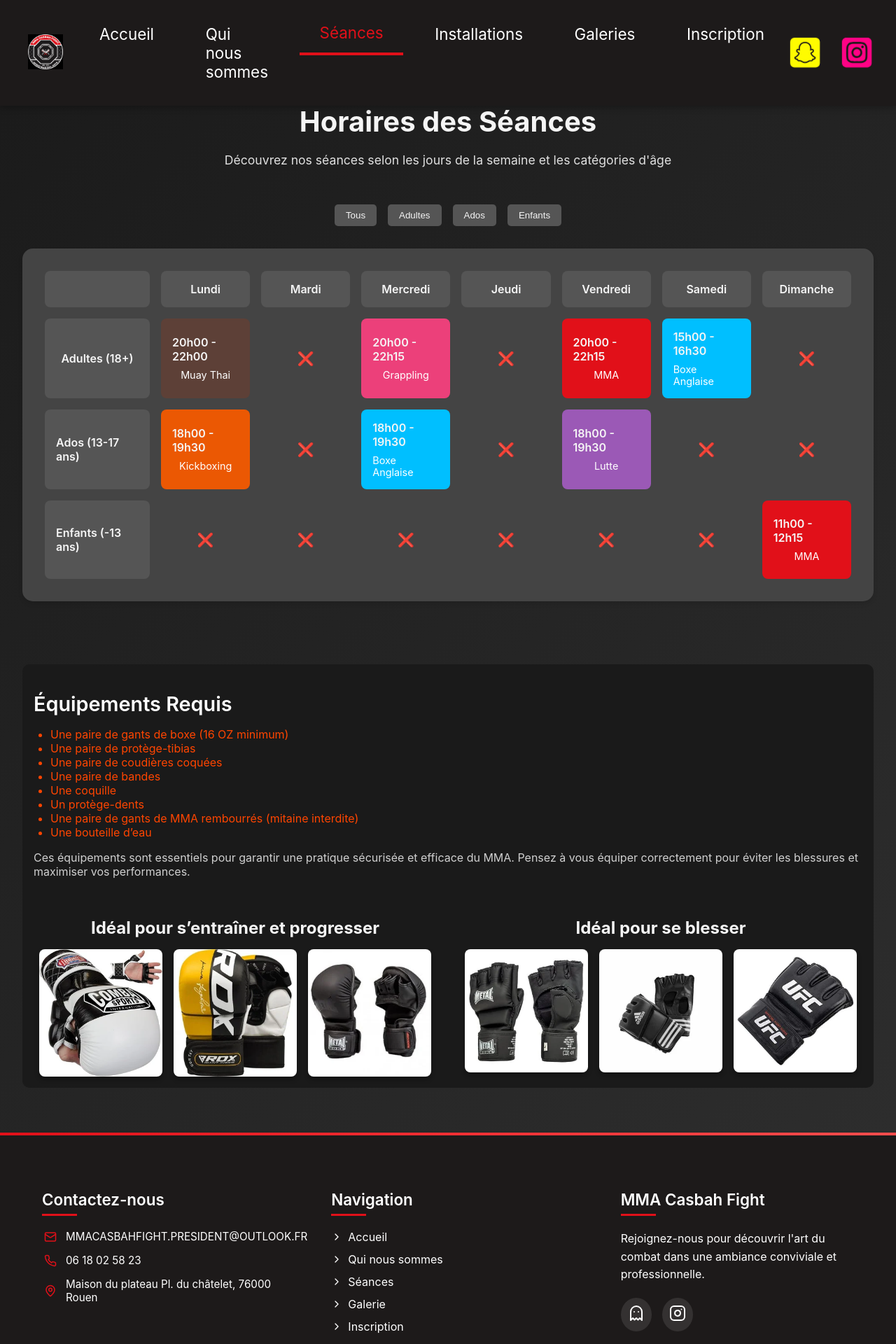
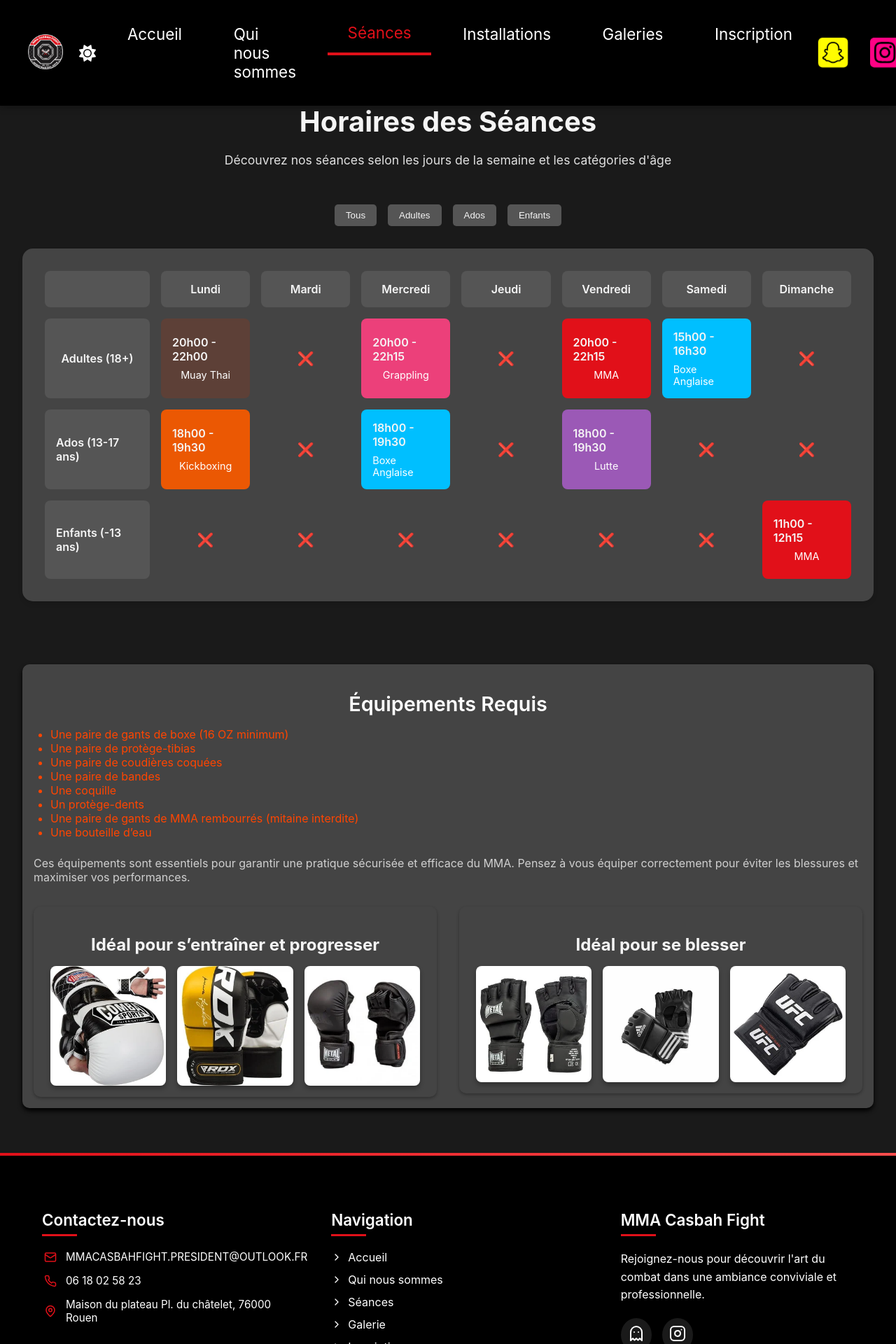
Before and after one commit to YHA76/my-mma-club-frontend, a React (Create React App) app: page /seances in a window 1280 px wide. Shown: the top 1920 px of the page at 70% size. Built offline with nearby package versions, Linux system fonts and the light colour scheme.

Commit message:
add light-mode

```diff
--- a/src/App.js
+++ b/src/App.js
@@ -7,9 +7,11 @@ import Seances from './views/Seances';
 import Gallery from './views/Gallery';
 import Inscription from './views/Inscription';
 import Installations from './views/Installations.js';
+import { ThemeProvider } from './context/ThemeContext';
 
 function App() {
   return (
+    <ThemeProvider>
     <Router>  {/* Le Router encapsule toutes les routes et le Navbar */}
       <Routes>
         <Route path="/" element={<Home />} />
@@ -20,6 +22,8 @@ function App() {
         <Route path='/installations' element={<Installations />} />
       </Routes>
     </Router>
+    </ThemeProvider>
+
   );
 }
 
--- a/src/components/NavBar.js
+++ b/src/components/NavBar.js
@@ -1,13 +1,23 @@
 import React, { useState } from 'react';
 import { NavLink } from 'react-router-dom';
 import { FontAwesomeIcon } from '@fortawesome/react-fontawesome';
-import { faSquareSnapchat, faSquareInstagram } from '@fortawesome/free-brands-svg-icons';
-import { faBars, faTimes } from '@fortawesome/free-solid-svg-icons';
+import {
+  faSquareSnapchat,
+  faSquareInstagram
+} from '@fortawesome/free-brands-svg-icons';
+import {
+  faBars,
+  faTimes,
+  faSun,
+  faMoon
+} from '@fortawesome/free-solid-svg-icons';
+import { useTheme } from '../context/ThemeContext';
 import '../styles/NavBar.css';
 import logo from '../assets/images/logo.jpg';
 
 function Navbar() {
   const [isOpen, setIsOpen] = useState(false);
+  const { isDark, toggleTheme } = useTheme();
 
   const navItems = [
     { path: "/", label: "Accueil" },
@@ -19,13 +29,26 @@ function Navbar() {
   ];
 
   return (
-    <nav className="navbar">
+    <nav className={`navbar ${isDark ? 'dark' : 'light'}`}>
       <div className="navbar-container">
         <div className="navbar-logo">
           <NavLink to="/">
             <img src={logo} alt="Logo du Club" className="logo-image" />
           </NavLink>
         </div>
+
+        <button
+          className="theme-toggle"
+          onClick={toggleTheme}
+          aria-label="Changer le thème"
+        >
+          <FontAwesomeIcon
+            icon={isDark ? faSun : faMoon}
+            className="theme-icon"
+            color='white'
+          />
+        </button>
+
         <button className="mobile-menu-btn" onClick={() => setIsOpen(!isOpen)}>
           <FontAwesomeIcon icon={isOpen ? faTimes : faBars} />
         </button>
@@ -36,7 +59,6 @@ function Navbar() {
               <NavLink
                 to={item.path}
                 className="navLink"
-                exact={item.exact}
                 onClick={() => setIsOpen(false)}
               >
                 {item.label}
--- /dev/null
+++ b/src/context/ThemeContext.js
@@ -0,0 +1,30 @@
+import React, { createContext, useContext, useState, useEffect } from 'react';
+
+const ThemeContext = createContext();
+
+export function ThemeProvider({ children }) {
+  const [isDark, setIsDark] = useState(true);
+
+  useEffect(() => {
+    document.documentElement.classList.toggle('dark-mode', isDark);
+    document.documentElement.classList.toggle('light-mode', !isDark);
+  }, [isDark]);
+
+  const toggleTheme = () => {
+    setIsDark(!isDark);
+  };
+
+  return (
+    <ThemeContext.Provider value={{ isDark, toggleTheme }}>
+      {children}
+    </ThemeContext.Provider>
+  );
+}
+
+export function useTheme() {
+  const context = useContext(ThemeContext);
+  if (!context) {
+    throw new Error('useTheme doit être utilisé dans un ThemeProvider');
+  }
+  return context;
+}
--- a/src/styles/Footer.css
+++ b/src/styles/Footer.css
@@ -1,5 +1,5 @@
 .footer {
-  background-color: #1D1A1A;
+  background-color: #000000;
   color: white;
   padding: 40px 20px;
   position: relative;
--- a/src/styles/Gallery.css
+++ b/src/styles/Gallery.css
@@ -1,6 +1,6 @@
 .gallery-page {
   padding: 40px;
-  background: linear-gradient(135deg, #1a1a1a 0%, #2d2d2d 100%);
+  background: #1a1a1a;
   min-height: 100vh;
 }
 
--- a/src/styles/Inscription.css
+++ b/src/styles/Inscription.css
@@ -1,6 +1,6 @@
 .inscription-page {
     padding: 40px;
-    background-color: #1e1e1e;
+    background-color: #1a1a1a;
     min-height: 100vh;
 }
 
--- a/src/styles/Installations.css
+++ b/src/styles/Installations.css
@@ -1,6 +1,6 @@
 .installations-page {
   padding: 2rem;
-  background: linear-gradient(135deg, #1a1a1a 0%, #3a3a3a 100%);
+  background: #1a1a1a;
   color: #e0e0e0;
   min-height: 100vh;
 }
@@ -25,7 +25,7 @@
 .installation-section {
   margin-bottom: 2.5rem;
   padding: 1rem;
-  background-color: #1a1a1a; /* Légère couleur de fond pour la section */
+  background-color: #444 !important; /* Légère couleur de fond pour la section */
   border-radius: 10px;
   margin: 90px auto 0;
 }
@@ -47,12 +47,6 @@
 
 
 /* Liste des équipements */
-.equipment-list {
-  list-style-type: disc;
-  padding-left: 1.5rem;
-  color: #ff4500;
-  font-size: 1rem;
-}
 
 .text {
   color: #d0d0d0; /* Texte dans les paragraphes */
--- a/src/styles/NavBar.css
+++ b/src/styles/NavBar.css
@@ -1,5 +1,5 @@
 .navbar {
-  background-color: #1D1A1A;
+  background-color: #000000;
   padding: 0;
   position: fixed;
   top: 0;
@@ -97,6 +97,37 @@
   margin-right: 15px; /* Espace entre le logo et les autres éléments */
   cursor: pointer; /* Change le curseur pour montrer que c'est cliquable */
 }
+/* Style du bouton dans la Navbar */
+.theme-toggle {
+  display: flex;
+  align-items: center;
+  justify-content: center;
+  background: none; /* Pas de fond par défaut */
+  border: none; /* Pas de bordure */
+  cursor: pointer; /* Curseur interactif */
+  padding: 8px; /* Espacement interne */
+  border-radius: 50%; /* Forme arrondie */
+  transition: all 0.3s ease; /* Transition fluide */
+  color: white; /* Couleur du texte dans le thème actuel */
+}
+
+.dark-mode .theme-toggle {
+  color: var(--text-light); /* Contraste pour le mode sombre */
+}
+
+.theme-toggle:hover {
+  background-color: rgba(0, 0, 0, 0.1); /* Couleur de survol */
+}
+
+.theme-icon {
+  font-size: 1.5rem; /* Taille de l'icône */
+  transition: transform 0.3s ease; /* Transition fluide pour l'effet de mise en avant */
+}
+
+.theme-toggle:hover .theme-icon {
+  transform: scale(1.2); /* Légère mise en avant au survol */
+}
+
 
 @media (max-width: 968px) {
   .mobile-menu-btn {
@@ -113,7 +144,7 @@
     left: 0;
     right: 0;
     flex-direction: column;
-    background-color: #1D1A1A;
+    background-color: #000000;
     padding: 1.2rem 0;
     transform: translateY(-100%);
     opacity: 0;
--- a/src/styles/Seances.css
+++ b/src/styles/Seances.css
@@ -1,9 +1,11 @@
+/* Page Séances */
 .seances-page {
   padding: 2rem 2rem 4rem 2rem;
-  background: linear-gradient(135deg, #1a1a1a 0%, #2d2d2d 100%);
+  background: #1a1a1a;
   min-height: 100vh;
 }
 
+/* Header de la page */
 .seances-header {
   max-width: 800px;
   margin: 0 auto 3rem;
@@ -24,6 +26,7 @@
   line-height: 1.6;
 }
 
+/* Container de planning */
 .seances-schedule-container {
   max-width: 1200px;
   margin: 0 auto;
@@ -59,6 +62,7 @@
   justify-content: center;
 }
 
+/* Items du planning */
 .mma-schedule-item {
   padding: 1rem;
   border-radius: 8px;
@@ -72,8 +76,8 @@
 
 .mma-schedule-item:hover {
   transform: scale(1.05);
-  background-color: #FFA500; /* Couleur orange pour le survol */
-  color: #fff; /* Couleur du texte pour le survol */
+  background-color: #FFA500;
+  color: #fff;
 }
 
 .mma-schedule-time {
@@ -91,7 +95,7 @@
   font-size: 1.2rem;
 }
 
-/* Styles pour les différents types de cours */
+/* Types de cours */
 .muay-thai {
   background-color: #5D4037;
   color: #ffffff;
@@ -122,10 +126,11 @@
   color: white;
 }
 
+/* Légende */
 .seances-legend {
   margin-top: 2rem;
   padding: 1rem;
-  background: #444; /* Fond pour la légende */
+  background: #444;
   border-radius: 15px;
   box-shadow: 0 2px 4px rgba(0, 0, 0, 0.1);
   color: #f5f5f5;
@@ -150,6 +155,7 @@
   font-size: 0.9rem;
 }
 
+/* Boutons de filtrage */
 .seances-filter-buttons {
   display: flex;
   justify-content: center;
@@ -159,7 +165,7 @@
 
 .seances-filter-buttons button {
   padding: 0.5rem 1rem;
-  background-color: #555; /* Boutons plus clairs pour le fond sombre */
+  background-color: #555;
   color: #f5f5f5;
   border: none;
   border-radius: 5px;
@@ -175,17 +181,37 @@
   outline: none;
   background-color: #E11019;
 }
+.installation-section {
+  margin-top: 2rem;
+  padding: 2rem;
+  background-color: #222 !important; /* Couleur de fond pour la section */
+  border-radius: 10px;
+  box-shadow: 0 4px 6px rgb(0, 0, 0);
+  color: #f5f5f5;
+}
+.installation-subtitle {
+  font-size: 1.8rem;
+  color: #ffffff;
+  text-align: center;
+  margin-bottom: 1rem;
+}
 
-/* Styles pour la section galerie d'équipements */
+/* Galerie d'équipements */
 .equipment-gallery {
   margin-top: 2rem;
+}
+.equipment-gallery-title {
+  font-size: 1.5rem;
+  text-align: center;
+  color: #ffffff;
+  margin-bottom: 1rem;
 }
 
 .dual-gallery {
   display: flex;
   gap: 2rem;
   justify-content: center;
-  align-items: flex-start; /* Aligne le haut des deux sections */
+  align-items: flex-start;
 }
 
 .gallery-section {
@@ -193,6 +219,10 @@
   display: flex;
   flex-direction: column;
   align-items: center;
+  background: #444 !important;
+  padding: 1rem;
+  border-radius: 10px;
+  box-shadow: 0 2px 4px rgba(0, 0, 0, 0.3);
 }
 
 .equipment-gallery-title {
@@ -209,40 +239,55 @@
 }
 
 .equipment-image {
-  width: calc(33.33% - 1rem); /* Divise l'espace en trois images */
-  max-width: 200px; /* Limite la largeur des images */
-  height: auto;
+  width: calc(33.33% - 1rem);
+  max-width: 200px;
   border-radius: 8px;
   box-shadow: 0 4px 6px rgba(0, 0, 0, 0.3);
 }
 
-/* Version mobile : empile les images */
+/* Liste d'équipements */
+.equipment-list {
+  padding-left: 1.5rem;
+  list-style-type: disc;
+  margin-bottom: 1.5rem;
+  color: #ff4500;
+  font-size: 1rem;
+}
+.dual-gallery {
+  display: flex;
+  gap: 2rem;
+  justify-content: center;
+  align-items: flex-start;
+}
+.gallery-section {
+  flex: 1;
+  padding: 1rem;
+  background: #555; /* Couleur de fond pour différencier les galeries */
+  border-radius: 10px;
+}
+
+/* Responsive */
 @media (max-width: 768px) {
   .dual-gallery {
-    flex-direction: column; /* Les sections restent les unes en dessous des autres */
+    flex-direction: column;
   }
 
   .seances-schedule-container {
-      overflow-x: scroll;
-      -webkit-overflow-scrolling: touch; /* Smooth scrolling pour iOS */
+    overflow-x: scroll;
+    -webkit-overflow-scrolling: touch;
   }
 
   .seances-schedule-container::-webkit-scrollbar {
-      height: 8px;
+    height: 8px;
   }
 
   .seances-schedule-container::-webkit-scrollbar-thumb {
-      background-color: #999;
-      border-radius: 4px;
-  }
-
-  .image-grid {
-    flex-direction: column;
-    align-items: center;
+    background-color: #999;
+    border-radius: 4px;
   }
 
   .equipment-image {
-    max-width: 100%; /* Prend toute la largeur en mobile */
+    max-width: 100%;
   }
 }
 
--- a/src/styles/Styles.css
+++ b/src/styles/Styles.css
@@ -1,8 +1,29 @@
+/* Variables de couleurs */
+:root {
+  --bg-dark: #1a1a1a;
+  --bg-light: #f5f5f5;
+  --text-dark: #ffffff;
+  --text-light: #333333;
+  --accent-color: #E11019;
+  --card-dark: #444;
+  --card-light: #ffffff;
+}
+
 /* Main Container */
 .main-container {
-  background: linear-gradient(135deg, #121212 0%, #1a1a1a 100%);
   min-height: 100vh;
-  color: #ffffff;
+  transition: all 0.7s ease;
+}
+
+/* Thèmes */
+.dark-mode .main-container {
+  background: var(--bg-dark);
+  color: var(--text-dark);
+}
+
+.light-mode .main-container {
+  background: var(--bg-light);
+  color: var(--text-light);
 }
 
 /* Hero Section */
@@ -28,7 +49,7 @@
   height: 180px;
   border-radius: 50%;
   margin: 2rem;
-  box-shadow: 0 0 20px rgb(255, 0, 0);
+  box-shadow: 0 0 20px var(--accent-color);
   transition: transform 0.3s ease;
 }
 
@@ -40,7 +61,7 @@
   font-size: 3.5rem;
   font-weight: 800;
   margin-bottom: 2rem;
-  background: linear-gradient(45deg, #E11019, #e0e0e0);
+  background: linear-gradient(45deg, var(--accent-color), #e0e0e0);
   -webkit-background-clip: text;
   -webkit-text-fill-color: transparent;
 }
@@ -54,11 +75,18 @@
   margin: 2rem 0;
 }
 
+.light-mode .discipline-tag {
+  background-color: var(--bg-light);
+  color: #E11019;
+}
+.dark-mode .discipline-tag {
+  background-color: var(--accent-color);
+}
+
 .discipline-tag {
-  background: #E11019;
   padding: 0.8rem 1.5rem;
   border-radius: 30px;
-  backdrop-filter: blur(5px);
+  color: var(--text-dark);
   transition: all 0.3s ease;
   font-weight: 600;
   letter-spacing: 1px;
@@ -71,7 +99,6 @@
 /* Features Section */
 .features-section {
   padding: 4rem 2rem;
-  background: rgba(255, 255, 255, 0.05);
 }
 
 .features-grid {
@@ -83,11 +110,19 @@
 }
 
 .feature-card {
-  background: #1a1a1a;
   padding: 2rem;
   border-radius: 15px;
   text-align: center;
   transition: transform 0.3s ease;
+}
+
+.dark-mode .feature-card {
+  background: var(--card-dark);
+}
+
+.light-mode .feature-card {
+  background: var(--card-light);
+  box-shadow: 0 2px 10px rgba(0, 0, 0, 0.1);
 }
 
 .feature-card:hover {
@@ -97,21 +132,35 @@
 .feature-icon {
   width: 48px;
   height: 48px;
-  color: #E11019;
+  color: var(--accent-color);
   margin-bottom: 1rem;
 }
 
 /* Partners Section */
 .partners-section {
   padding: 4rem 2rem;
-  background: #0C0C0C;
+}
+
+.dark-mode .partners-section {
+  background: #121212;
+}
+
+.light-mode .partners-section {
+  background: #f0f0f0;
 }
 
 .section-title {
   text-align: center;
   font-size: 2.5rem;
   margin-bottom: 3rem;
-  color: #ffffff;
+}
+
+.dark-mode .section-title {
+  color: var(--text-dark);
+}
+
+.light-mode .section-title {
+  color: var(--text-light);
 }
 
 .partners-grid {
@@ -132,7 +181,14 @@
 /* Location Section */
 .location-section {
   padding: 4rem 2rem;
+}
+
+.dark-mode .location-section {
   background: rgba(255, 255, 255, 0.05);
+}
+
+.light-mode .location-section {
+  background: rgba(0, 0, 0, 0.02);
 }
 
 .map-container {
@@ -147,6 +203,24 @@
   width: 100%;
   height: 500px;
   border: none;
+}
+
+/* Theme Toggle Button */
+.theme-toggle {
+  background: none;
+  border: none;
+  cursor: pointer;
+  padding: 8px;
+  color: inherit;
+  display: flex;
+  align-items: center;
+  gap: 8px;
+  font-size: 1rem;
+  transition: opacity 0.3s ease;
+}
+
+.theme-toggle:hover {
+  opacity: 0.8;
 }
 
 /* Responsive Design */
```
Also changed, not shown: src/styles/About.css (+78 -19 lines).
